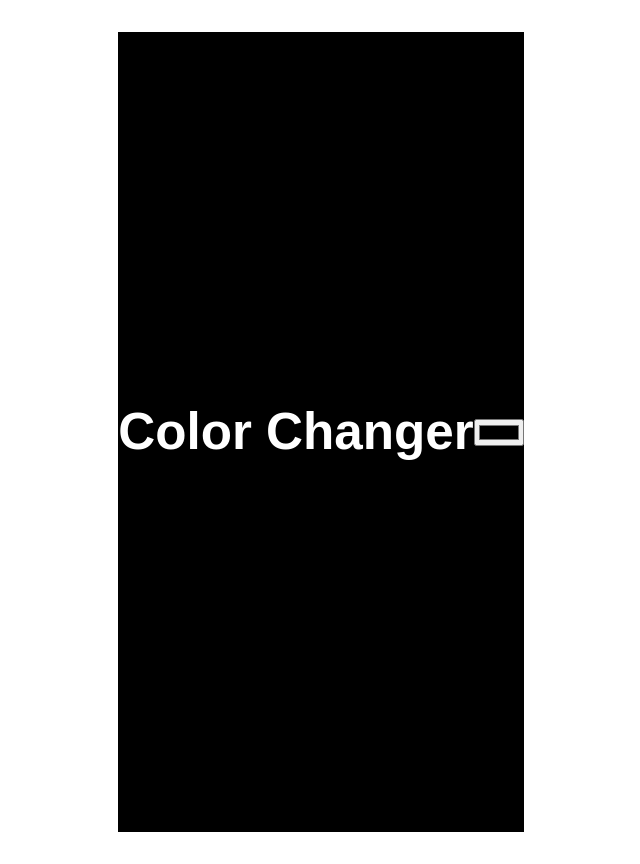
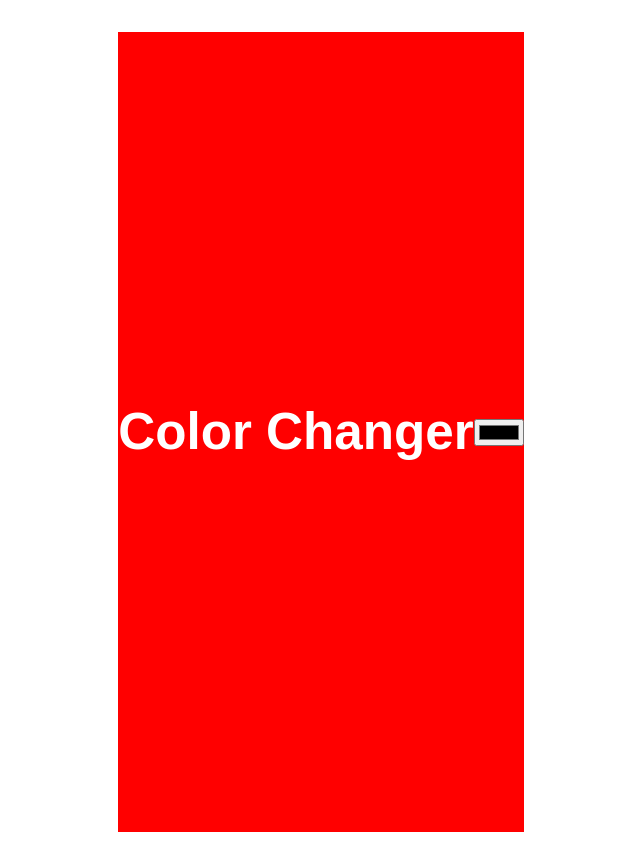
Before and after one commit to onkar25-design/my--project, a React (Vite) app: page / in a window 1280 px wide. Shown: the whole page, without its empty margins (319-959 px from the left). Built offline with nearby package versions, Linux system fonts and the light colour scheme.

Commit message:
Update App.jsx

```diff
--- a/src/App.jsx
+++ b/src/App.jsx
@@ -2,7 +2,7 @@ import React, { useState } from 'react';
 import './App.css';
 
 function App() {
-  const [color, setColor] = useState('black');
+  const [color, setColor] = useState('red');
 
   const handleColorChange = (e) => {
     setColor(e.target.value);
```
